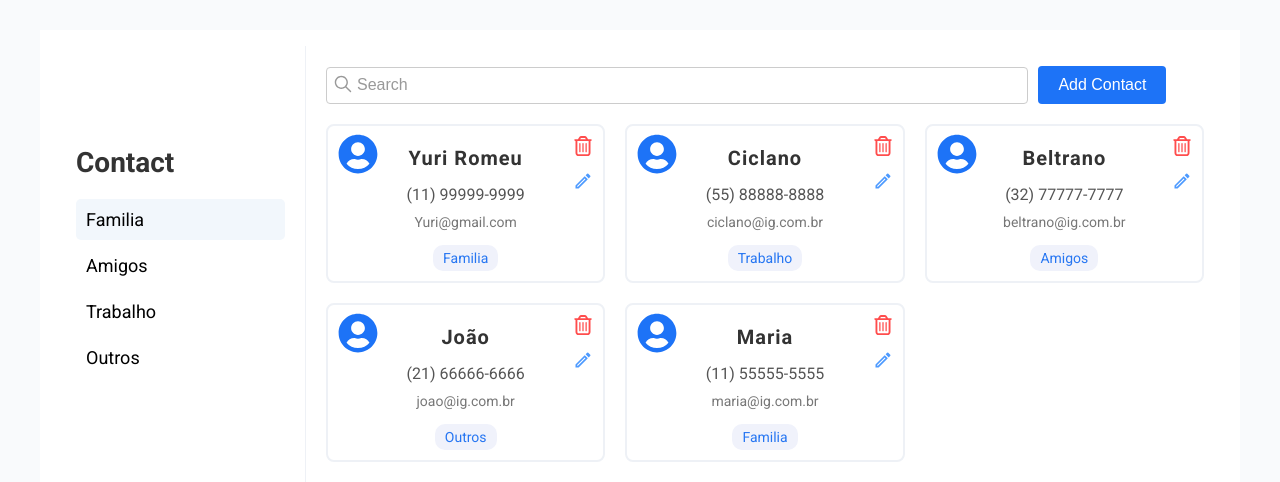
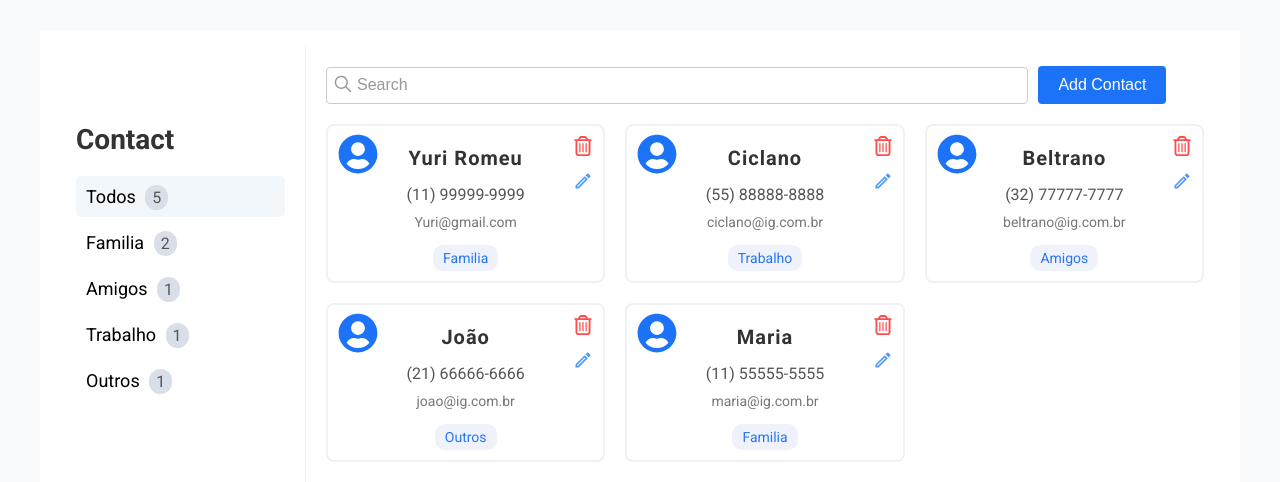
Before and after one commit to Yuri-Romeu/Contact-Manager, a React (Create React App) app: page / in a window 1280 px wide. Shown: the top 482 px of the page. Built offline with nearby package versions, Linux system fonts and the light colour scheme.

Commit message:
quantidade classificação de contatos

```diff
--- a/src/containers/BarraLateral/index.tsx
+++ b/src/containers/BarraLateral/index.tsx
@@ -1,14 +1,52 @@
-import { Classificacao, ClassificacaoItem, Container, Title } from './styles';
+import { Classificacao, ClassificacaoItem, Container, Title, Numeros } from './styles';
+import { useAppSelector } from '../../store/hooks';
 
 const BarraLateral = () => {
+     const contatos = useAppSelector(state => state.contatos);
+
      return (
           <Container>
                <Title>Contact</Title>
                <Classificacao>
-                    <ClassificacaoItem isActive>Familia</ClassificacaoItem>
-                    <ClassificacaoItem>Amigos</ClassificacaoItem>
-                    <ClassificacaoItem>Trabalho</ClassificacaoItem>
-                    <ClassificacaoItem>Outros</ClassificacaoItem>
+                    <ClassificacaoItem isActive>
+                         Todos <Numeros>{contatos.length}</Numeros>
+                    </ClassificacaoItem>
+                    <ClassificacaoItem>
+                         Familia{' '}
+                         <Numeros>
+                              {
+                                   contatos.filter(contato => contato.classificacao === 'Familia')
+                                        .length
+                              }
+                         </Numeros>
+                    </ClassificacaoItem>
+                    <ClassificacaoItem>
+                         Amigos{' '}
+                         <Numeros>
+                              {
+                                   contatos.filter(contato => contato.classificacao === 'Amigos')
+                                        .length
+                              }
+                         </Numeros>
+                    </ClassificacaoItem>
+                    <ClassificacaoItem>
+                         Trabalho{' '}
+                         <Numeros>
+                              {
+                                   contatos.filter(contato => contato.classificacao === 'Trabalho')
+                                        .length
+                              }
+                         </Numeros>
+                    </ClassificacaoItem>
+                    <ClassificacaoItem>
+                         Outros{' '}
+                         <Numeros>
+                              {
+                                   contatos.filter(contato => contato.classificacao === 'Outros')
+                                        .length
+                              }
+                         </Numeros>
+                    </ClassificacaoItem>
                </Classificacao>
           </Container>
      );
--- a/src/containers/BarraLateral/styles.ts
+++ b/src/containers/BarraLateral/styles.ts
@@ -33,3 +33,12 @@ export const ClassificacaoItem = styled.li<Props>`
      padding: 10px;
      border-radius: 5px;
 `;
+
+export const Numeros = styled.span`
+     font-size: 16px;
+     color: #555;
+     background-color: #d9dfe9ff;
+     padding: 3px 7px;
+     border-radius: 15px;
+     margin-left: 5px;
+`;
```
